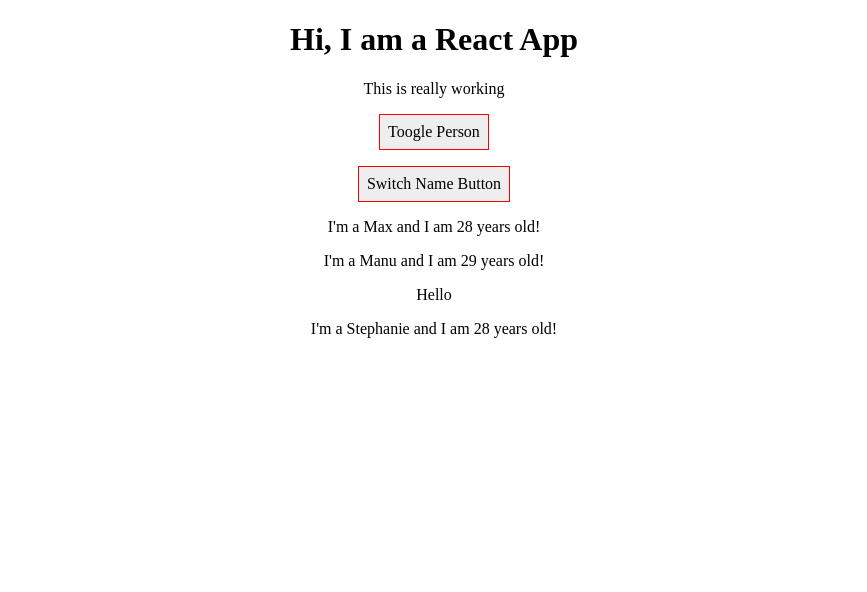
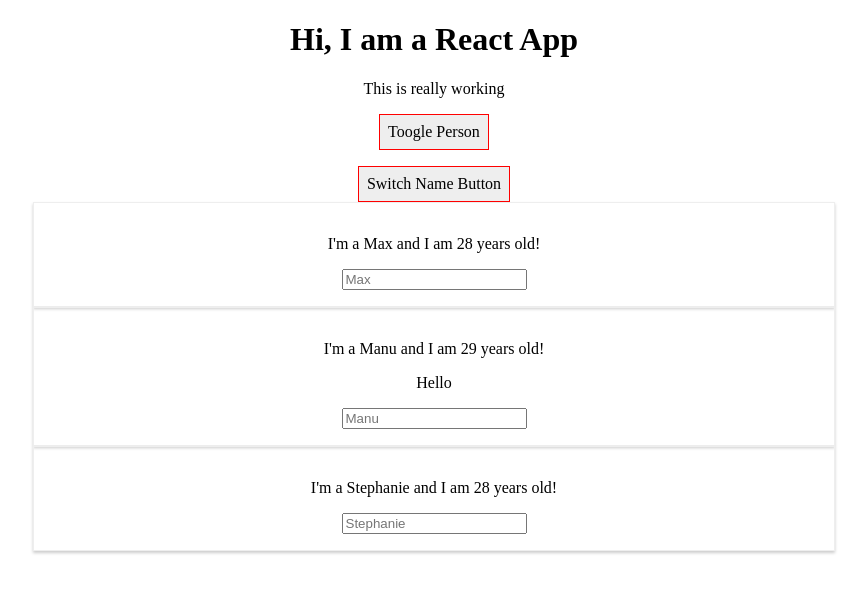
Before and after one commit to EricTrinh153/React-web-app, a React (Create React App) app: page / in a window 1280 px wide. Both pictures are taken after a click on the button "Toogle Person". Shown: the top 592 px of the page, without its empty margins (206-1073 px from the left). Built offline with nearby package versions, Linux system fonts and the light colour scheme.

Commit message:
Add the input function for the person component

```diff
--- a/src/Person/Person.js
+++ b/src/Person/Person.js
@@ -1,10 +1,11 @@
 import React from 'react';
-
+import './Person.css';
 const Person =(props)=>{
     return (
-    <div>
+    <div className="Person">
          <p onClick={props.click}>I'm a {props.name} and I am {props.age} years old!</p>
          <p>{props.children}</p>
+         <input type="text" onChange={props.changed} placeholder={props.name}/>
     </div>
 
     )
```
